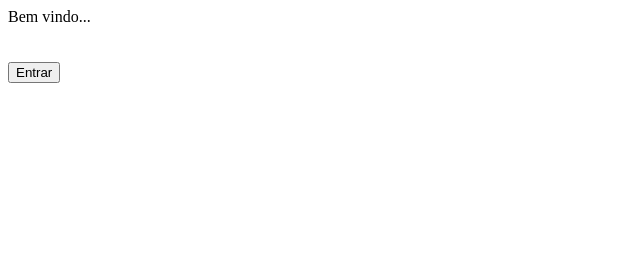
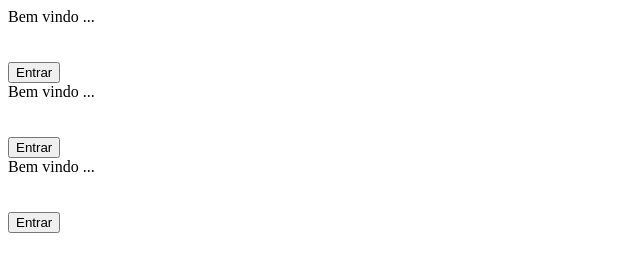
Before and after one commit to JosRafael/Estudos-React, a plain HTML site: page Revisao de JS/index.html in a window 1280 px wide. Shown: the whole page, without its empty margins (0-640 px from the left). Drawn offline with Linux system fonts and the light colour scheme.

Commit message:
functions ok

```diff
--- a/Revisao de JS/index.html
+++ b/Revisao de JS/index.html
@@ -8,13 +8,31 @@
 <body>
 
     <div id="area">
-        Bem vindo...
+        Bem vindo ...
     </div>
 
     <br/><br/>
 
     <button onclick="entrar()">Entrar</button>
 
+    <!-- Segundo metódo -->
+    <div id="area2">
+        Bem vindo ...
+    </div>
+
+    <br/><br/>
+
+    <button onclick="entrar2('Lucas')">Entrar</button>
+
+    <!-- Terceiro metódo -->
+    <div id="area3">
+        Bem vindo ...
+    </div>
+
+    <br/><br/>
+
+    <button onclick="entrar3('Lucas Silva ')">Entrar</button>
+
 </body>
 
 
--- a/Revisao de JS/script.js
+++ b/Revisao de JS/script.js
@@ -1,6 +1,30 @@
+//funçao entrar
 function entrar(){
     var area=document.getElementById("area");
     var texto = prompt("Qual o seu nome?");
 
-    area.innerHTML = texto;
+
+    if(texto == '' || texto==null){
+        alert("Digite seu nome novamente");
+        area.innerHTML = "Bem vindo ...";
+    }else{
+        area.innerHTML = "Bem vindo " + texto;
+    }
 }
+function entrar2(nome){
+    var area=document.getElementById("area2");
+    var texto = prompt("Qual o seu sobrenome?");
+
+    if(texto == '' || texto==null){
+        alert("Digite seu nome novamente");
+        area.innerHTML = "Bem vindo ...";
+    }else{
+        area.innerHTML = nome + " " + texto;
+    }
+}
+function entrar3(nome, texto){
+    var area=document.getElementById("area3");
+    var idade = prompt("Qual a sua idade?");
+
+    area.innerHTML = nome + " " + idade;
+}
```
